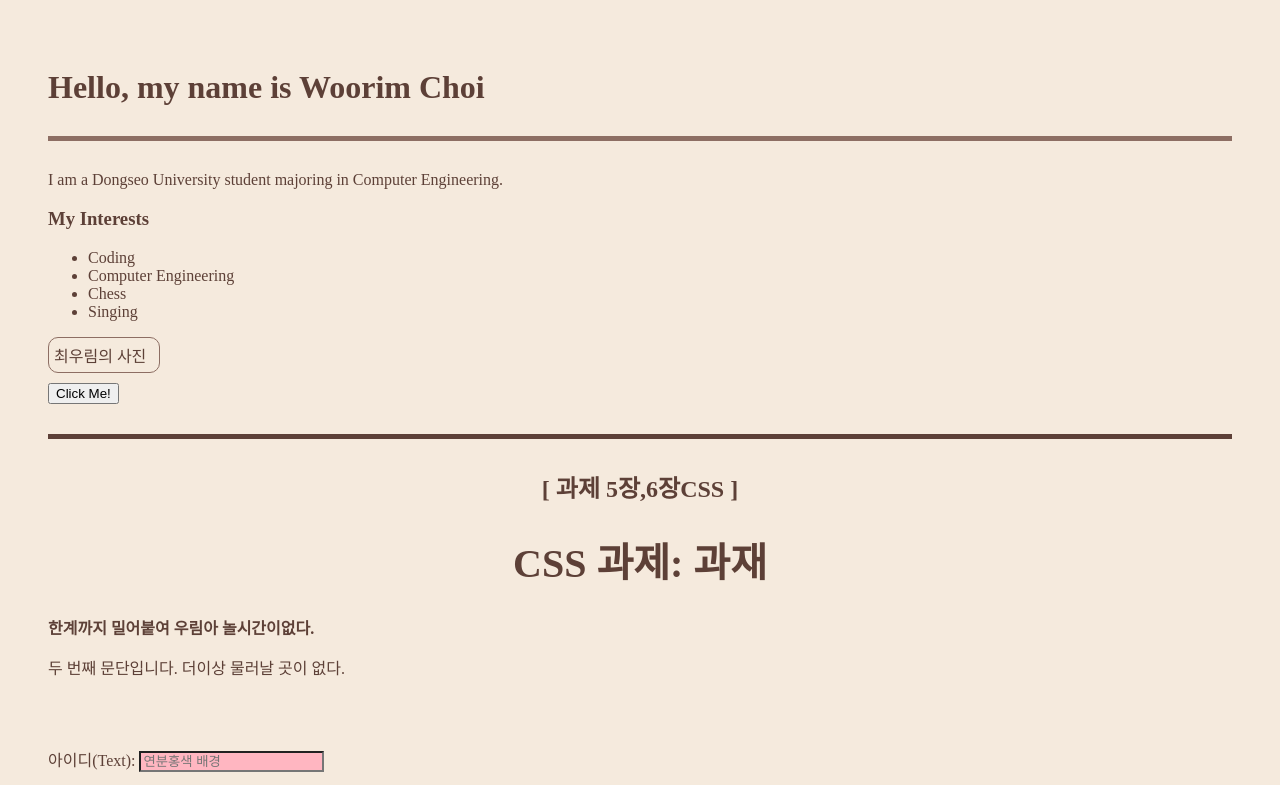
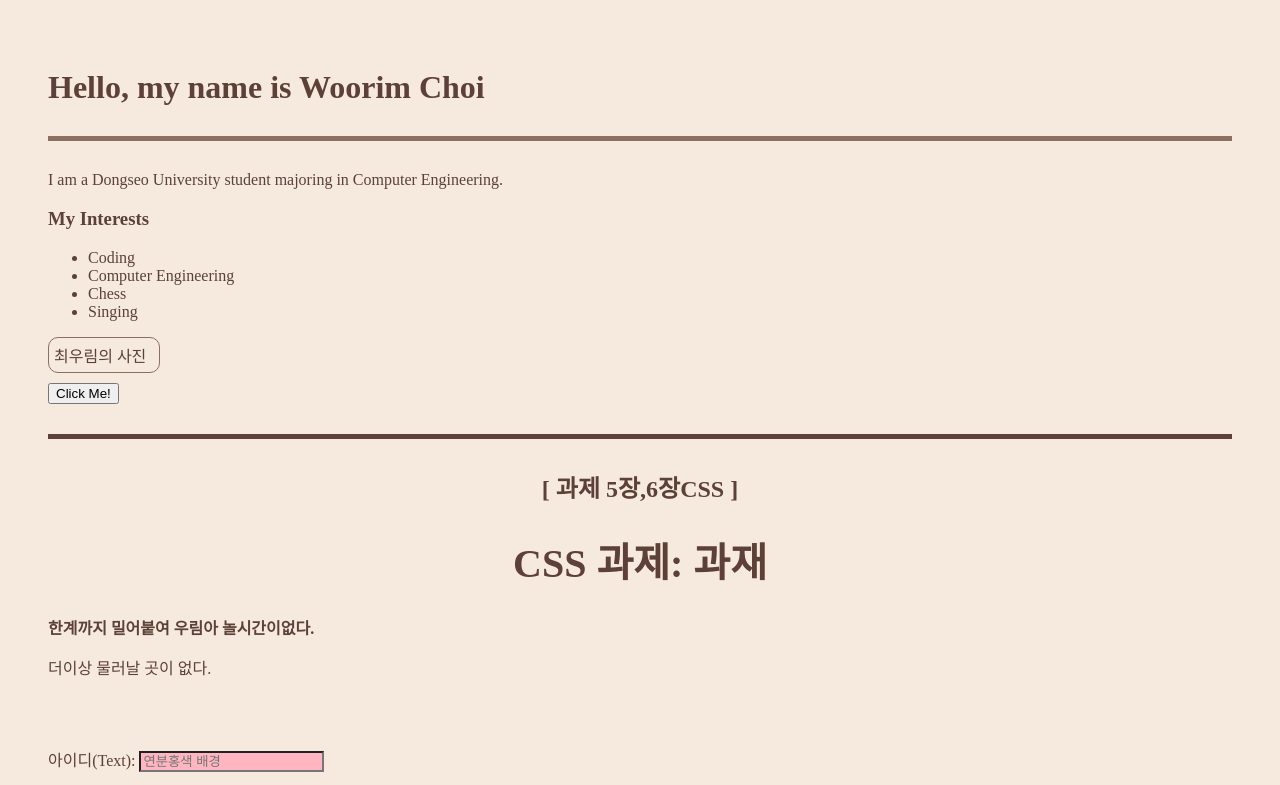
Before and after one commit to wooooooooooorim/real-my-page, a plain HTML site: page index.html in a window 1280 px wide. Shown: the top 785 px of the page. Drawn offline with Linux system fonts and the light colour scheme.

Commit message:
index.html

```diff
--- a/index.html
+++ b/index.html
@@ -71,7 +71,7 @@
     <div>
         <h1 class="title">CSS 과제: 과재</h1>
         <p class="bold-p">한계까지 밀어붙여 우림아 놀시간이없다.</p>
-        <p>두 번째 문단입니다. 더이상 물러날 곳이 없다.</p>
+        <p> 더이상 물러날 곳이 없다.</p>
     </div>
 
     <br><br>
```
